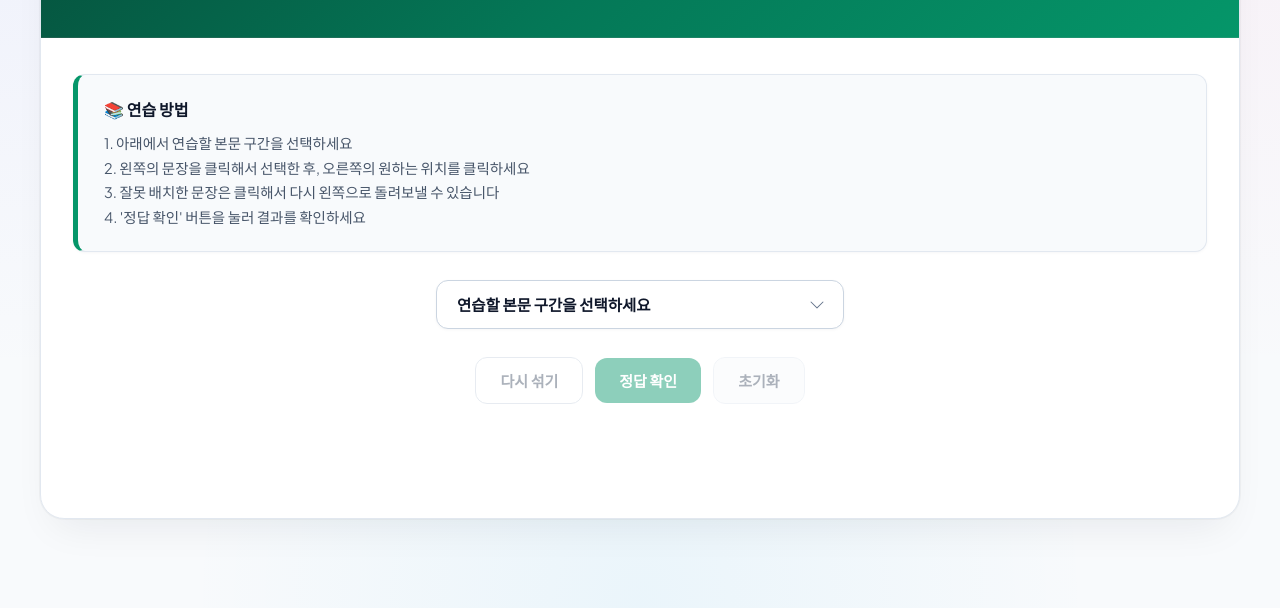
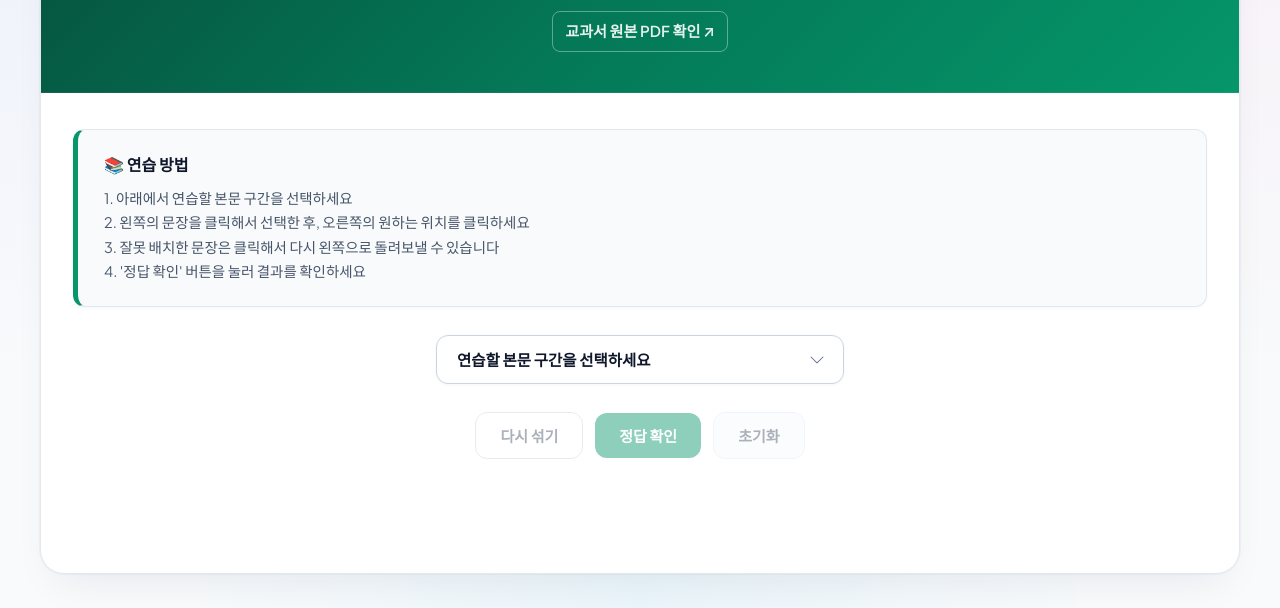
Before and after one commit to Zenon-Ultra/wackydocs-ver1, a plain HTML site: page lesson3.html in a window 1280 px wide. Shown: the part 192-800 px from the top of the page. Drawn offline with Linux system fonts and the light colour scheme; a web font is replaced by a local one.

Commit message:
Add source textbook PDF reference link for lesson3.html

```diff
--- a/lesson3.html
+++ b/lesson3.html
@@ -24,6 +24,7 @@
             <div class="header-badge">📖 Lesson 3 · YBM(박준언)</div>
             <h1>Living With Viruses</h1>
             <p>The Varied World of Viruses</p>
+            <p style="margin-top: 14px;"><a href="https://englishtutortv.com/wp-content/uploads/2026/08/Lesson-3-Living-With-Viruses.pdf" target="_blank" rel="noopener noreferrer" style="display: inline-block; border: 1px solid rgba(255,255,255,.4); border-radius: 8px; padding: 8px 12px; color: #fff; text-decoration: none; font-weight: 600; font-size: .9em;">교과서 원본 PDF 확인 ↗</a></p>
         </div>
 
         <div class="exercise-container">
```
